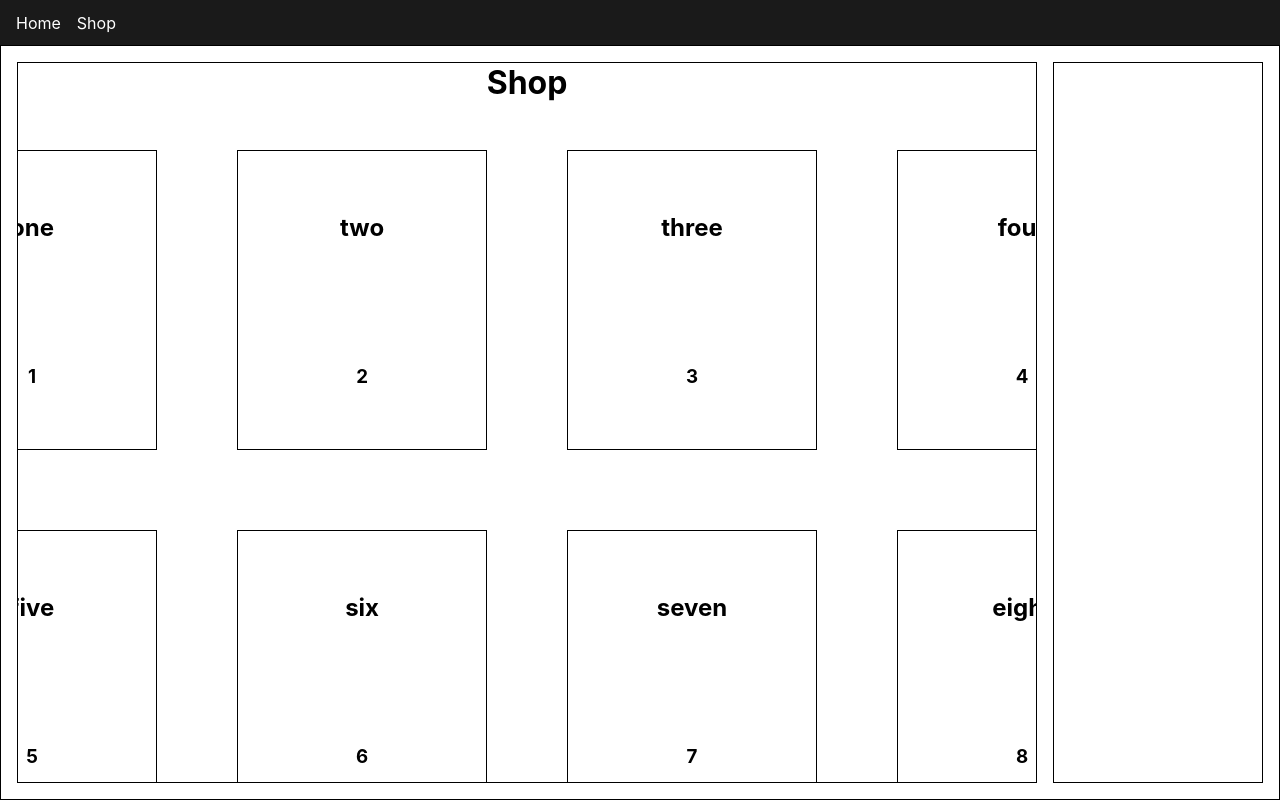
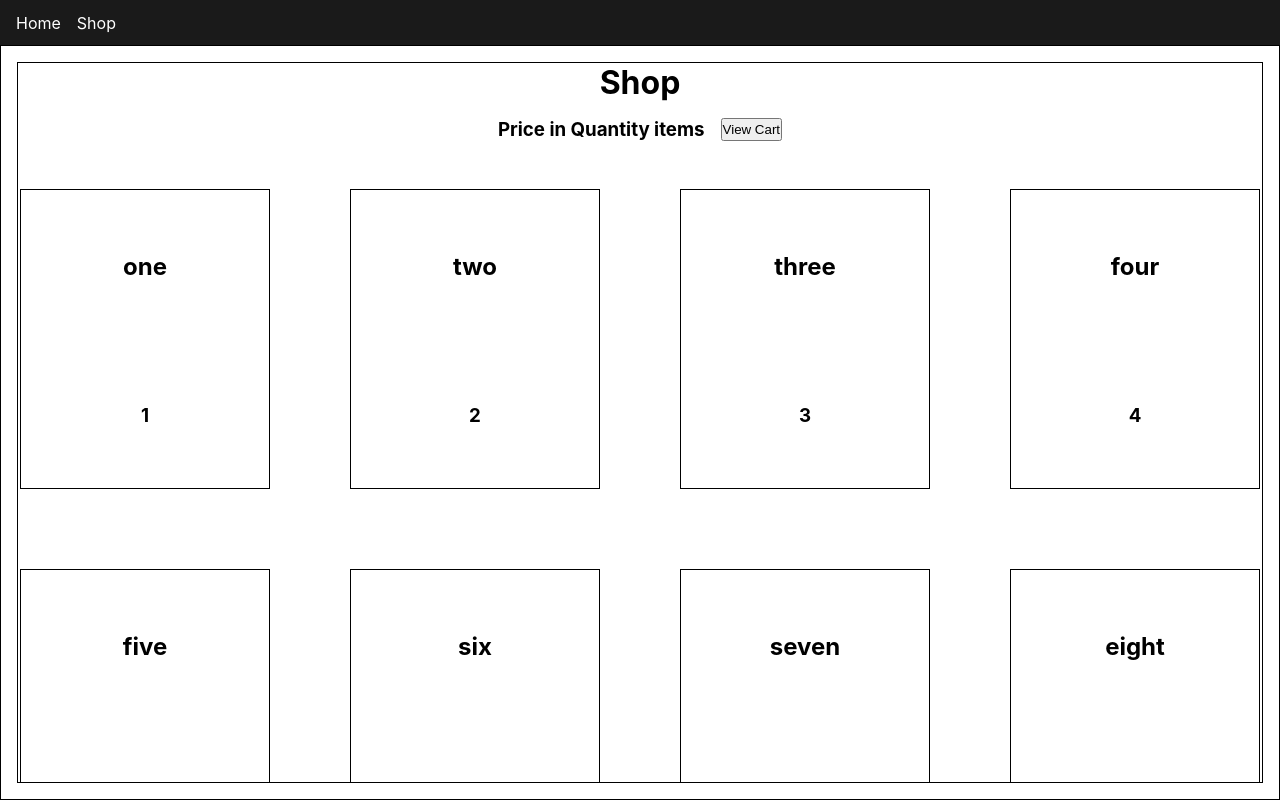
Before and after one commit to nekoLiav/shopping-cart, a React (Create React App) app: page /shop in a window 1280 px wide. Built offline with nearby package versions, Linux system fonts and the light colour scheme.

Commit message:
added toggle button for cart module

```diff
--- a/src/components/Shop.js
+++ b/src/components/Shop.js
@@ -4,6 +4,7 @@ import shopData from '../data/shopData';
 
 const Shop = () => {
   const [shopItems, setShopItems] = useState([]);
+  const [cartView, setCartView] = useState(false);
 
   useEffect(() => {
     setShopItems(shopData);
@@ -13,6 +14,10 @@ const Shop = () => {
     <div className='shop'>
       <div className='shop-content'>
         <h1>Shop</h1>
+        <h3 className='cart-summary'>
+          <p>Price in Quantity items</p>
+          <button onClick={() => setCartView(cartView ? false : true)}>View Cart</button>
+        </h3>
         <div className='shop-items'>
           {shopItems.map((item) => (
             <div className='shop-item' key={`${item.name}${item.price}`}>
@@ -22,7 +27,7 @@ const Shop = () => {
           ))}
         </div>
       </div>
-      <ShoppingCart />
+      {cartView && <ShoppingCart />}
     </div>
   );
 };
--- a/src/components/ShoppingCart.js
+++ b/src/components/ShoppingCart.js
@@ -1,9 +1,5 @@
 const ShoppingCart = () => {
-  return (
-    <div className='shopping-cart'>
-      <h3 className='cart-summary'></h3>
-    </div>
-  );
+  return <div className='shopping-cart'></div>;
 };
 
 export default ShoppingCart;
--- a/src/index.css
+++ b/src/index.css
@@ -109,6 +109,11 @@ nav ul a {
   border: 1px solid black;
 }
 
+.cart-summary {
+  display: flex;
+  gap: 1rem;
+}
+
 .shopping-cart {
   display: flex;
   flex-direction: column;
```
